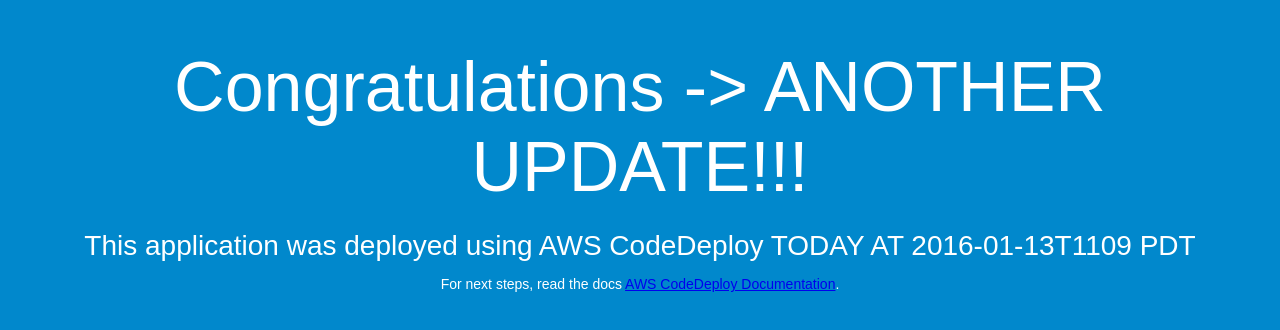
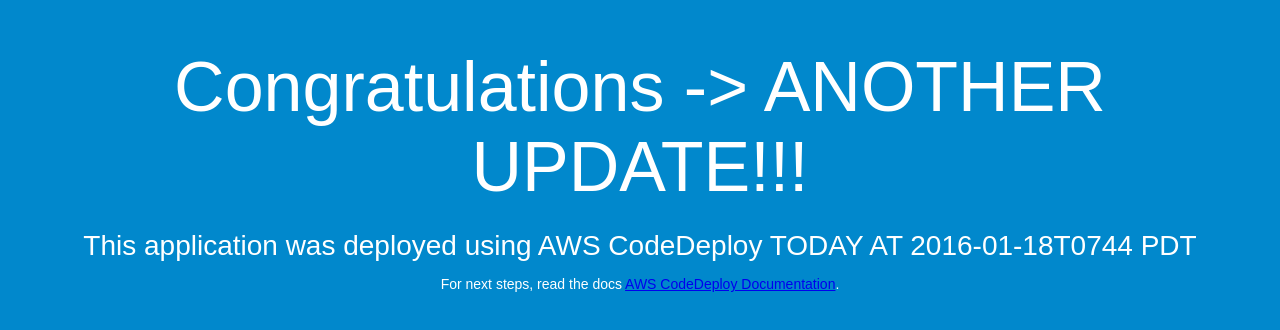
Before and after one commit to jamieaws/blahhh, a plain HTML site: page index.html in a window 1280 px wide. Drawn offline with Linux system fonts and the light colour scheme.

Commit message:
Update index.html

```diff
--- a/index.html
+++ b/index.html
@@ -27,7 +27,7 @@
 <body>
   <div align="center">
     <h1>Congratulations -> ANOTHER UPDATE!!!</h1>
-    <h2>This application was deployed using AWS CodeDeploy TODAY AT 2016-01-13T1109 PDT</h2>
+    <h2>This application was deployed using AWS CodeDeploy TODAY AT 2016-01-18T0744 PDT</h2>
     <p>For next steps, read the docs <a href="http://aws.amazon.com/documentation/codedeploy">AWS CodeDeploy Documentation</a>.</p>
   </div>
 </body>
```
